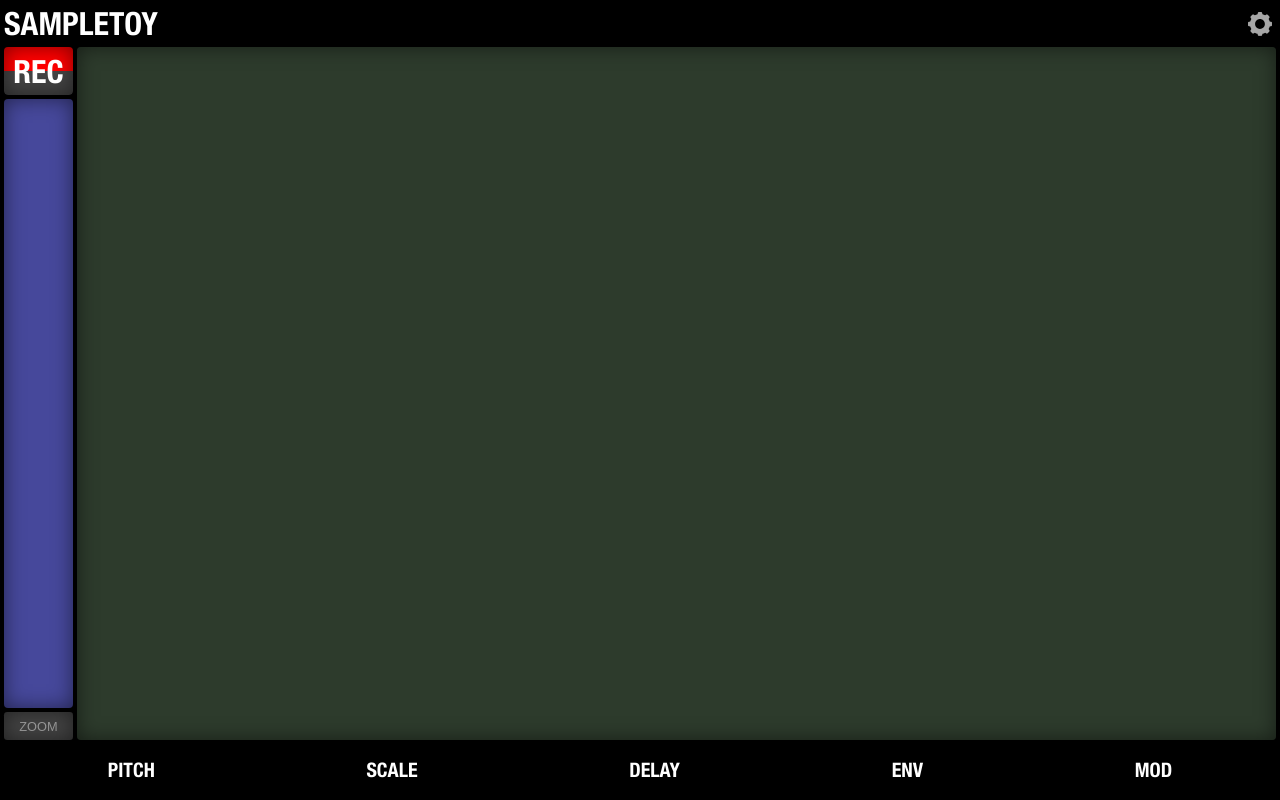
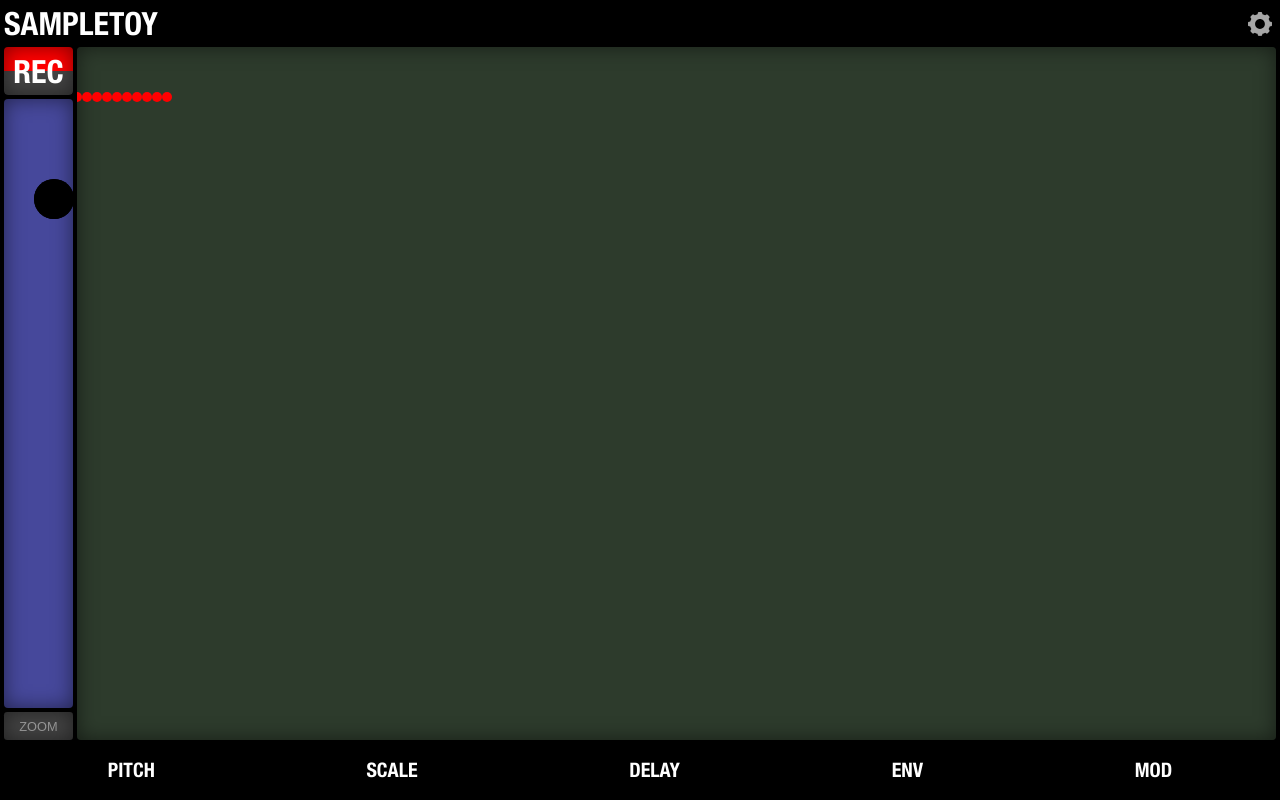
Before and after one commit to elf-audio/sampletoy-web, a React (Create React App) app: page / in a window 1280 px wide. Built offline with nearby package versions, Linux system fonts and the light colour scheme.

Commit message:
dynamic svg and canvas started

```diff
--- a/src/components/TouchPad.js
+++ b/src/components/TouchPad.js
@@ -1,9 +1,23 @@
 import star from '../star.svg'
-const TouchPad = () => {
+
+const TouchPad = (props) => {
+
+
+
+
+
+	let shapes = []
+	for(let i = 0; i < 10; i++) {
+		shapes.push(<circle cx={10*i} cy={50} r={5} fill="red" />)
+	}
 	return <div id="chop" className="inner-shadow">
-			<div className="touch"><img src={star} /></div>
 
-			</div>
+	<svg>
+		{shapes}
+      </svg>
+	{/* <div className="touch"><img src={star} /></div> */}
+
+	</div>
 }
 
 export default TouchPad
--- a/src/components/WaveCropper.js
+++ b/src/components/WaveCropper.js
@@ -1,5 +1,27 @@
-const WaveCropper = () => {
-    return <div id="wave"><div className="overshadow"></div></div>
+import React, { useRef, useEffect } from 'react'
+
+
+const WaveCropper = (props) => {
+
+    const canvasRef = useRef(null)
+
+    const draw = (ctx) => {
+		ctx.fillStyle = '#000000'
+		ctx.beginPath()
+		ctx.arc(50, 100, 20, 0, 2*Math.PI)
+		ctx.fill()
+	}
+
+    useEffect(() => {
+		const canvas = canvasRef.current
+		const context = canvas.getContext('2d')
+		//Our first draw
+		draw(context)
+	}, [draw])
+
+    return <div id="wave"><div className="overshadow">
+        <canvas ref={canvasRef} {...props}/>
+        </div></div>
 }
 
 export default WaveCropper
```
